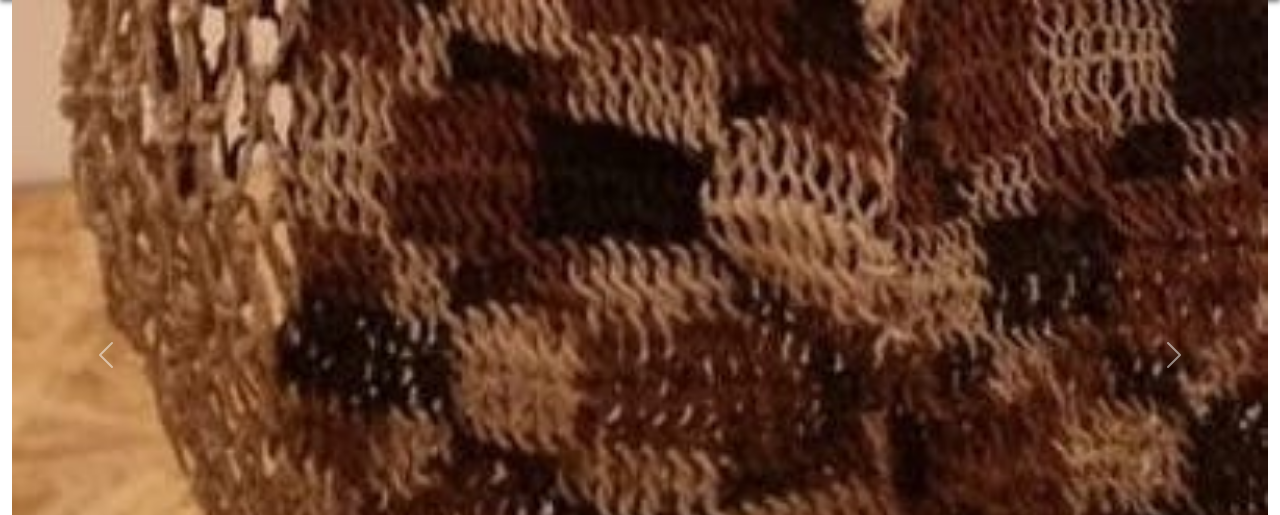
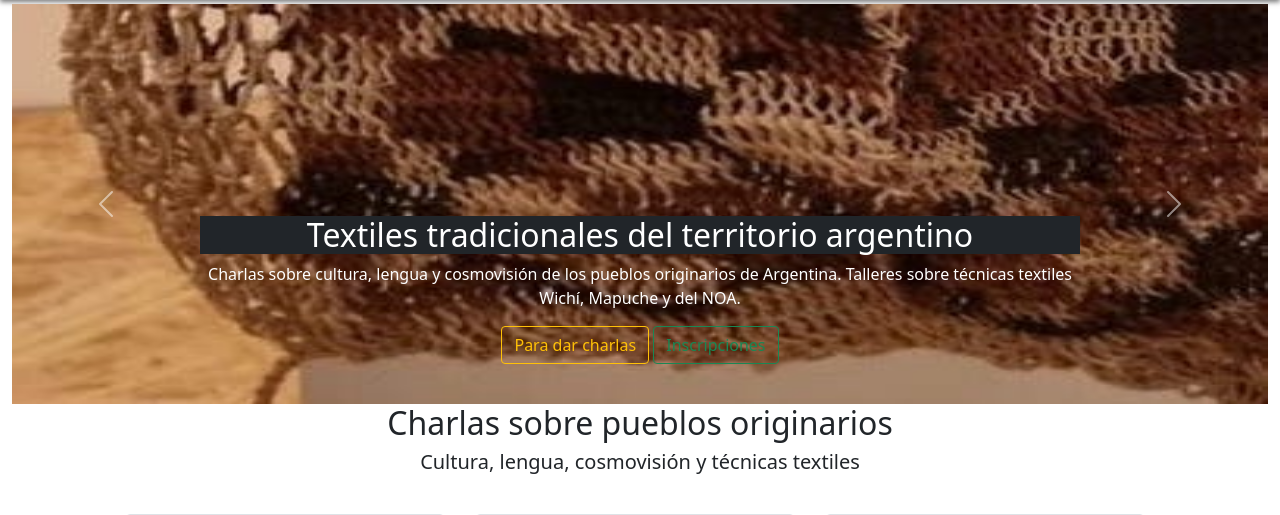
Before and after one commit to IsabelIMTextil/phpintegrador1, a PHP site: page / in a window 1280 px wide. Shown: the part 80-595 px from the top of the page. Run offline with PHP 8.4, Linux system fonts and the light colour scheme; some web fonts are replaced.

Commit message:
acomodo carrousel Daniel

```diff
--- a/pages/main.php
+++ b/pages/main.php
@@ -2,12 +2,12 @@
         <div class="container-fluid">
 
             <!--  empieza  carousel -->
-            <div class="row">
+            <div class="row mt-1">
               <div class="col-12">
             <div id="carouselExample" class="carousel slide">
                 <div class="carousel-inner">
                   <div class="carousel-item active">
-                    <img src="imagenes/wichí.jpeg" class="d-block w-100" alt="Textiles Wichí">
+                    <img src="imagenes/wichí.jpeg" class="d-block w-100" alt="Textiles Wichí" style="height: 400px;">
                     <div class="carousel-caption text-right caption-center">
                       <h2 class="bg-dark">Textiles tradicionales del territorio argentino</h2>
                       <p>Charlas sobre cultura, lengua y cosmovisión de los pueblos originarios de Argentina. Talleres sobre técnicas textiles Wichí, Mapuche y del NOA.</p>
@@ -16,7 +16,7 @@
                     </div>
                   </div>
                   <div class="carousel-item">
-                    <img src="imagenes/mapuches.png" class="d-block w-100" alt="Textiles Mapuches">
+                    <img src="imagenes/mapuches.png" class="d-block w-100" alt="Textiles Mapuches" style="height: 400px;">
                     <div class="carousel-caption text-right caption-center">
                       <h2 class="bg-dark">Textiles tradicionales del territorio argentino</h2>
                       <p>Charlas sobre cultura, lengua y cosmovisión de los pueblos originarios de Argentina. Talleres sobre técnicas textiles Wichí, Mapuche y del NOA.</p>
@@ -26,7 +26,7 @@
                   </div>
 
                   <div class="carousel-item">
-                    <img src="imagenes/diaguitas.png" class="d-block w-100" alt="Textiles del NOA">
+                    <img src="imagenes/diaguitas.png" class="d-block w-100" alt="Textiles del NOA" style="height: 400px;">
                     <div class="carousel-caption text-right caption-center">
                       <h2 class="bg-dark">Textiles tradicionales del territorio argentino</h2>
                       <p>Charlas sobre cultura, lengua y cosmovisión de los pueblos originarios de Argentina. Talleres sobre técnicas textiles Wichí, Mapuche y del NOA.</p>
```
